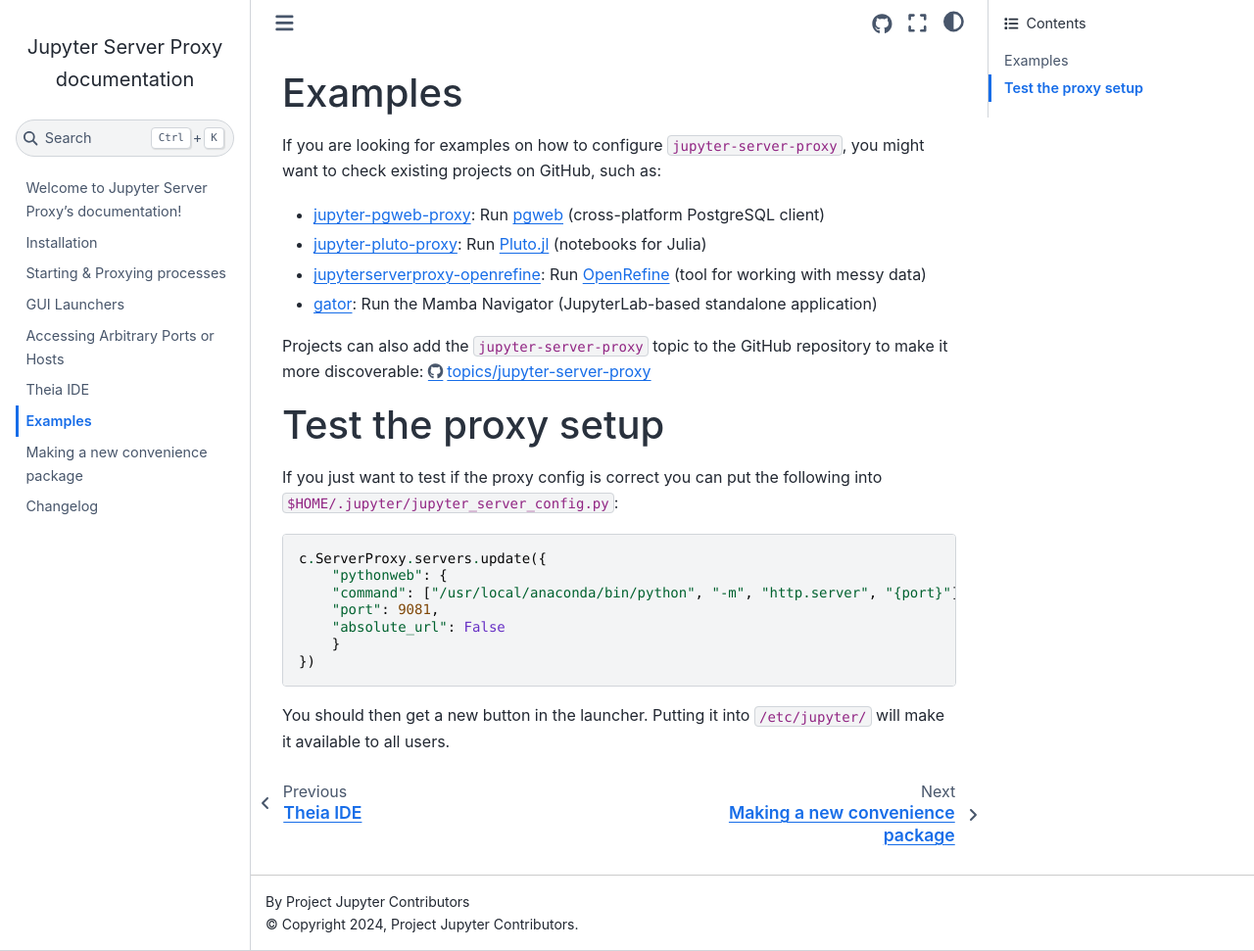
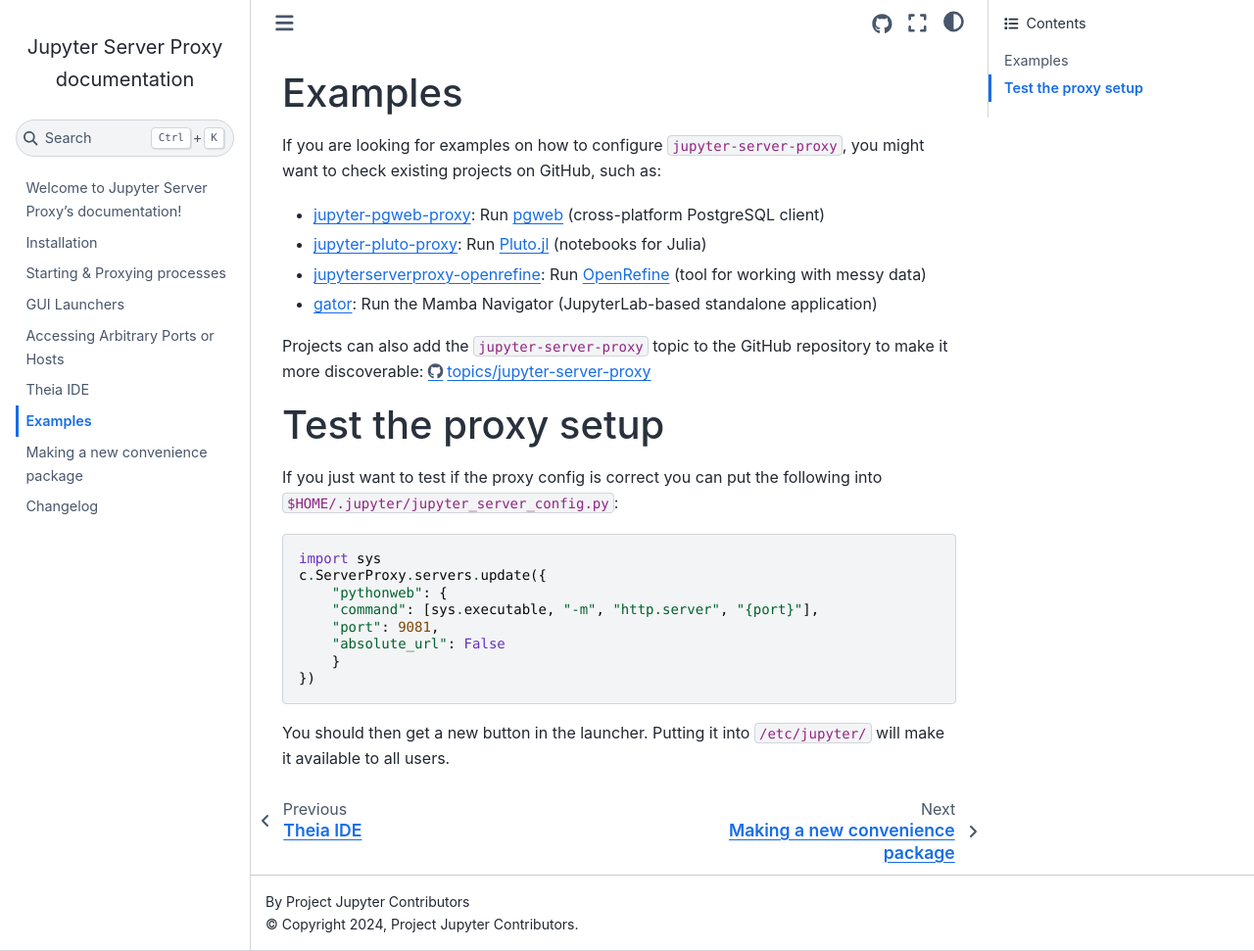
Before and after one commit to jupyterhub/jupyter-server-proxy, a Sphinx documentation site: the page built from docs/source/examples.md, in a window 1280 px wide and 971 px high. Shown: the whole window at 98% size. Built offline with Sphinx 7.4.7 and the Sphinx Book theme 1.1.4, drawn with Linux system fonts in a browser that asks for light colours.

Commit message:
Update examples.md to make the test examlpe more generic.
replaced the hardwired path to the python interpreter with the more generic sys.executable that should work on all platforms.

````diff
--- a/docs/source/examples.md
+++ b/docs/source/examples.md
@@ -17,9 +17,10 @@
 
 If you just want to test if the proxy config is correct you can put the following into `$HOME/.jupyter/jupyter_server_config.py`:
 ```python
+import sys
 c.ServerProxy.servers.update({
     "pythonweb": {
-    "command": ["/usr/local/anaconda/bin/python", "-m", "http.server", "{port}"],
+    "command": [sys.executable, "-m", "http.server", "{port}"],
     "port": 9081,
     "absolute_url": False
     }
````
